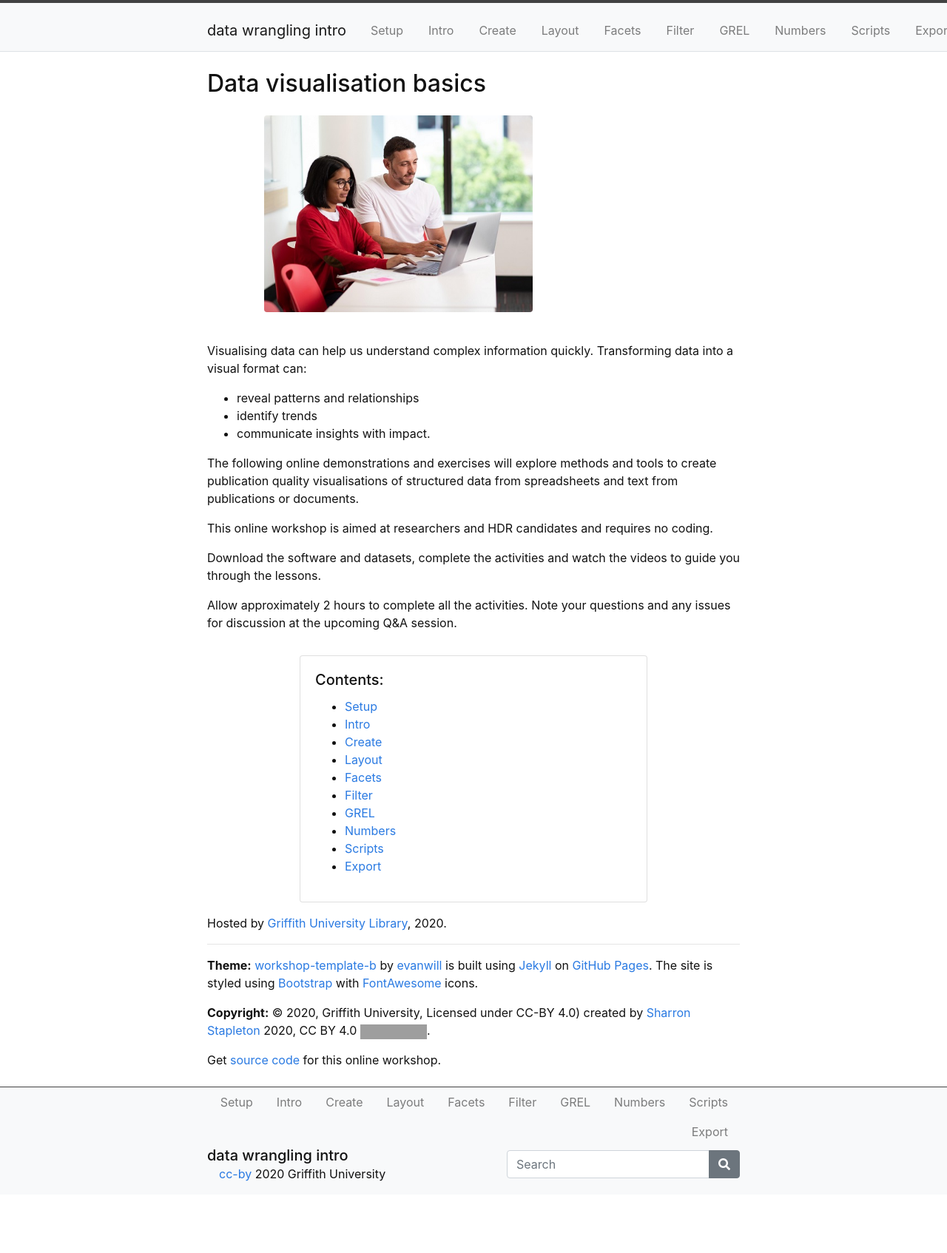
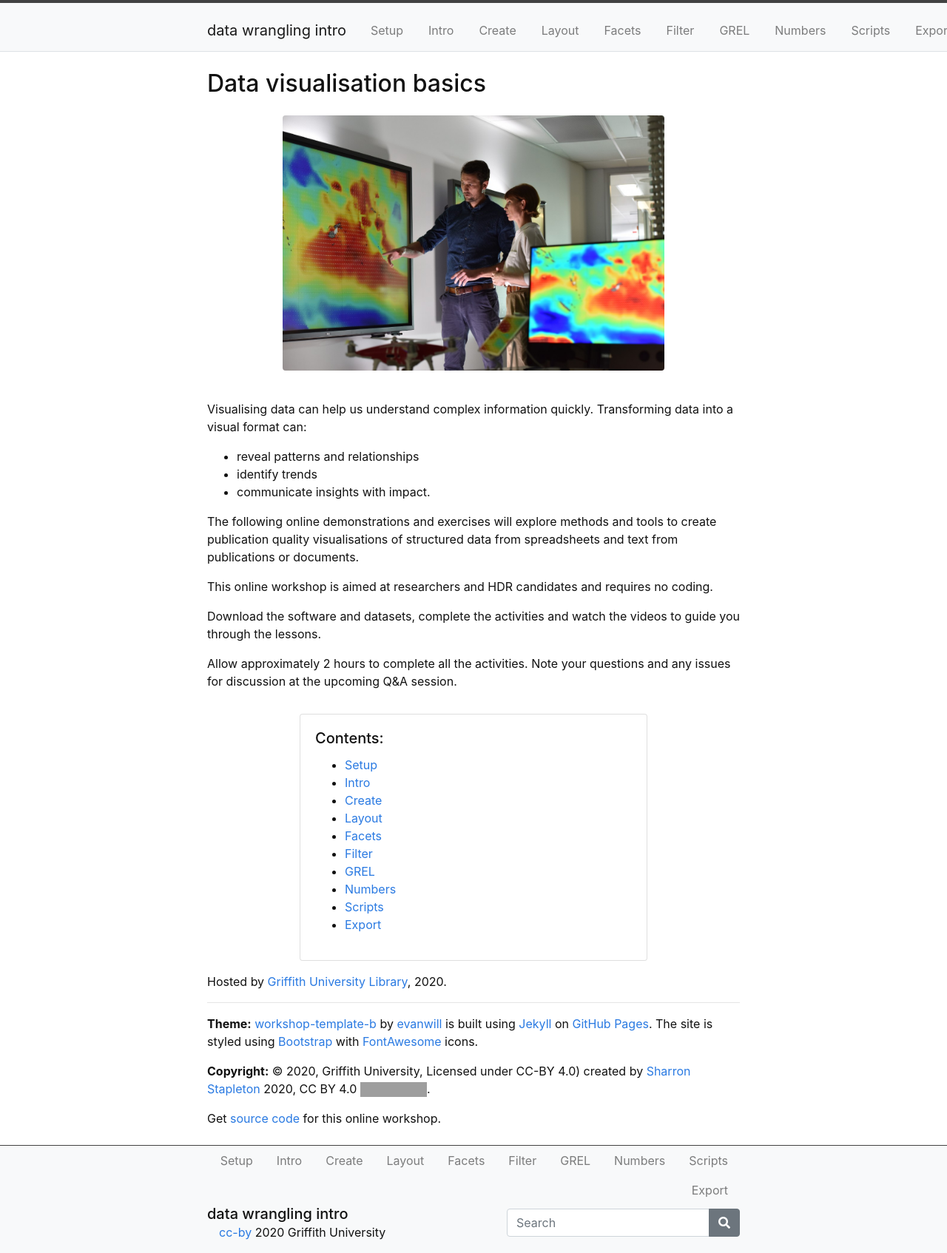
Before and after one commit to GULibrarySandbox/data-vis-basics, a Jekyll site: the page built from index.md, in a window 1280 px wide. Shown: the whole page at 74% size. Built offline with Jekyll 4.4.1, drawn with Linux system fonts in a browser that asks for light colours; before the commit the page ends 1615 px from its top, so only the background shows below that; grey boxes are pictures that could not be loaded.

Commit message:
Update index.md
Added image

```diff
--- a/index.md
+++ b/index.md
@@ -5,7 +5,7 @@ layout: default
 
 ## Data visualisation basics
 
-{% include figure.html img="GC_Campus_LM-3181.jpg" alt="intro image here" caption="" width="75%" %}
+{% include figure.html img="18-Griffith-Brand-1202-1280x1280.jpeg" alt="intro image here" caption="" width="75%" %}
 
 Visualising data can help us understand complex information quickly.  Transforming data into a visual format can:
 
```
